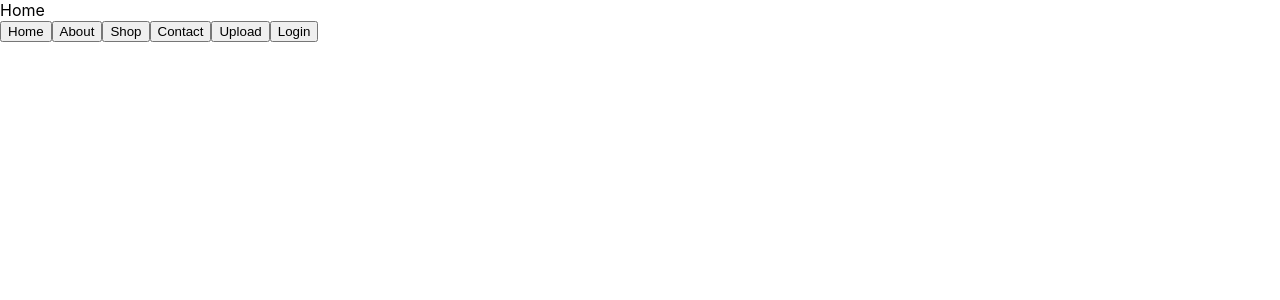
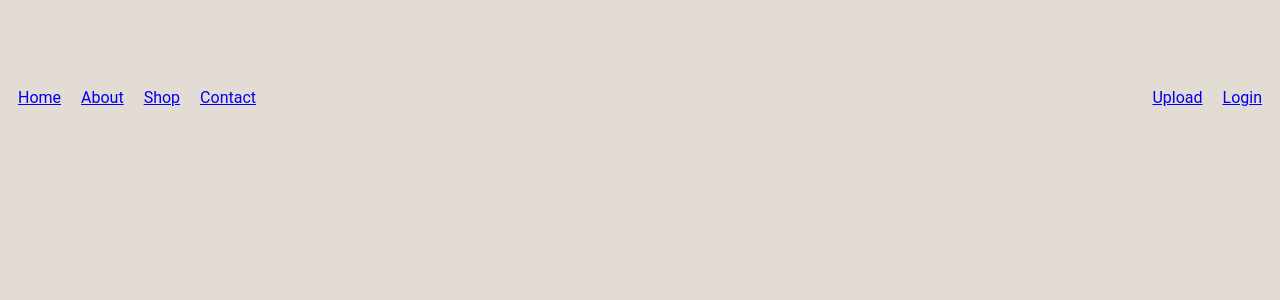
Before and after one commit to MoSamani/charity-artgallery, a React (Create React App) app in the folder frontend/: page / in a window 1280 px wide. Shown: the top 300 px of the page. Built offline with nearby package versions, Linux system fonts and the light colour scheme; no server answers.

Commit message:
Added Navbar

```diff
--- a/frontend/public/index.html
+++ b/frontend/public/index.html
@@ -24,7 +24,7 @@
       work correctly both with client-side routing and a non-root public URL.
       Learn how to configure a non-root public URL by running `npm run build`.
     -->
-    <title>React App</title>
+    <title>Artgallery</title>
   </head>
   <body>
     <noscript>You need to enable JavaScript to run this app.</noscript>
--- a/frontend/src/App.css
+++ b/frontend/src/App.css
@@ -0,0 +1,19 @@
+.app-container {
+  max-width: 1290px;
+  margin-left: auto;
+  margin-right: auto;
+}
+
+.navbar {
+  text-decoration: none;
+  display: flex;
+  justify-content: space-between;
+  align-items: center;
+  padding-top: 80px;
+  padding-bottom: 40px;
+}
+
+.navbar .link {
+  padding-left: 10px;
+  padding-right: 10px;
+}
--- a/frontend/src/App.js
+++ b/frontend/src/App.js
@@ -8,6 +8,7 @@ import Shop from './pages/shop/Shop'
 import Contact from './pages/contact/Contact'
 import Upload from './pages/upload/Upload'
 import Login from './pages/login/Login'
+import './App.css'
 
 const App = () => {
   const fetchAPI = async () => {
@@ -18,7 +19,7 @@ const App = () => {
     fetchAPI()
   }, [])
   return (
-    <>
+    <div className="app-container">
       <Routes>
         <Route path="/" element={<Home />} />
         <Route path="/about" element={<About />} />
@@ -27,7 +28,7 @@ const App = () => {
         <Route path="/upload" element={<Upload />} />
         <Route path="/login" element={<Login />} />
       </Routes>
-    </>
+    </div>
   )
 }
 
--- /dev/null
+++ b/frontend/src/components/Navbar.jsx
@@ -0,0 +1,35 @@
+import React from 'react'
+import { useNavigate, Link } from 'react-router-dom'
+
+function Navbar() {
+  const navigate = useNavigate()
+
+  return (
+    <div className="navbar">
+      <div className="left-part">
+        <Link className="link" to={`/`}>
+          Home
+        </Link>
+        <Link className="link" to={`/about`}>
+          About
+        </Link>
+        <Link className="link" to={`/shop`}>
+          Shop
+        </Link>
+        <Link className="link" to={`/cantact`}>
+          Contact
+        </Link>
+      </div>
+      <div className="right-part">
+        <Link className="link" to={`/upload`}>
+          Upload
+        </Link>
+        <Link className="link" to={`/login`}>
+          Login
+        </Link>
+      </div>
+    </div>
+  )
+}
+
+export default Navbar
--- a/frontend/src/index.css
+++ b/frontend/src/index.css
@@ -1,10 +1,7 @@
 body {
-  margin: 0;
-  font-family: -apple-system, BlinkMacSystemFont, 'Segoe UI', 'Roboto', 'Oxygen',
-    'Ubuntu', 'Cantarell', 'Fira Sans', 'Droid Sans', 'Helvetica Neue',
-    sans-serif;
-  -webkit-font-smoothing: antialiased;
-  -moz-osx-font-smoothing: grayscale;
+  font-family: 'Roboto', sans-serif;
+  background-color: #e3dcd5;
+  color: #ffffff;
 }
 
 code {
--- a/frontend/src/pages/home/Home.jsx
+++ b/frontend/src/pages/home/Home.jsx
@@ -1,19 +1,12 @@
 import React from 'react'
-import { useNavigate } from 'react-router-dom'
+import Navbar from '../../components/Navbar.jsx'
+import './Home.css'
 
 function Home() {
-  const navigate = useNavigate()
-
   return (
-    <>
-      <div>Home</div>
-      <button onClick={() => navigate(`/`)}>Home</button>
-      <button onClick={() => navigate(`/about`)}>About</button>
-      <button onClick={() => navigate(`/shop`)}>Shop</button>
-      <button onClick={() => navigate(`/cantact`)}>Contact</button>
-      <button onClick={() => navigate(`/upload`)}>Upload</button>
-      <button onClick={() => navigate(`/login`)}>Login</button>
-    </>
+    <div className="home-container">
+      <Navbar />
+    </div>
   )
 }
 
```
Also changed, not shown: frontend/src/pages/home/Home.css (added).
